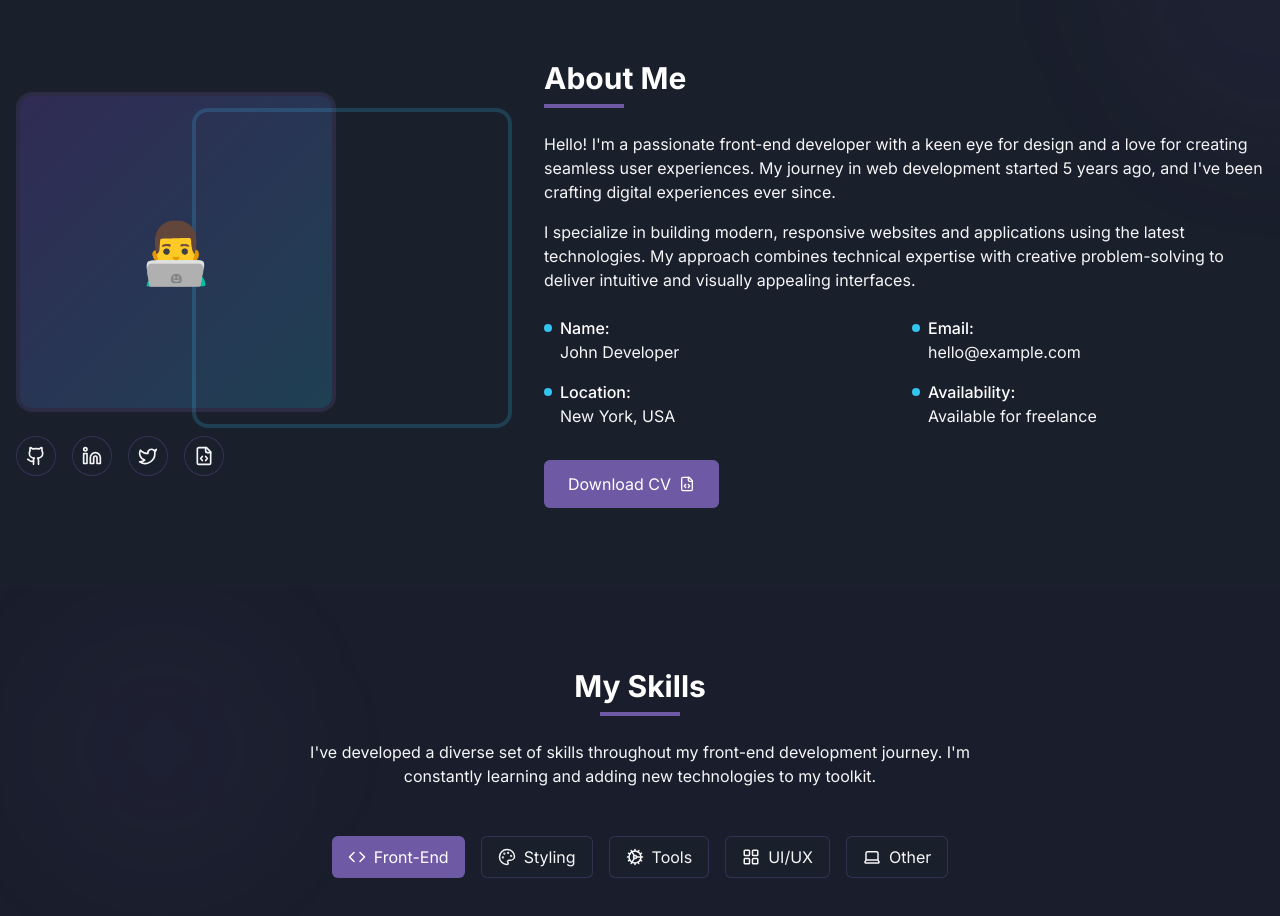
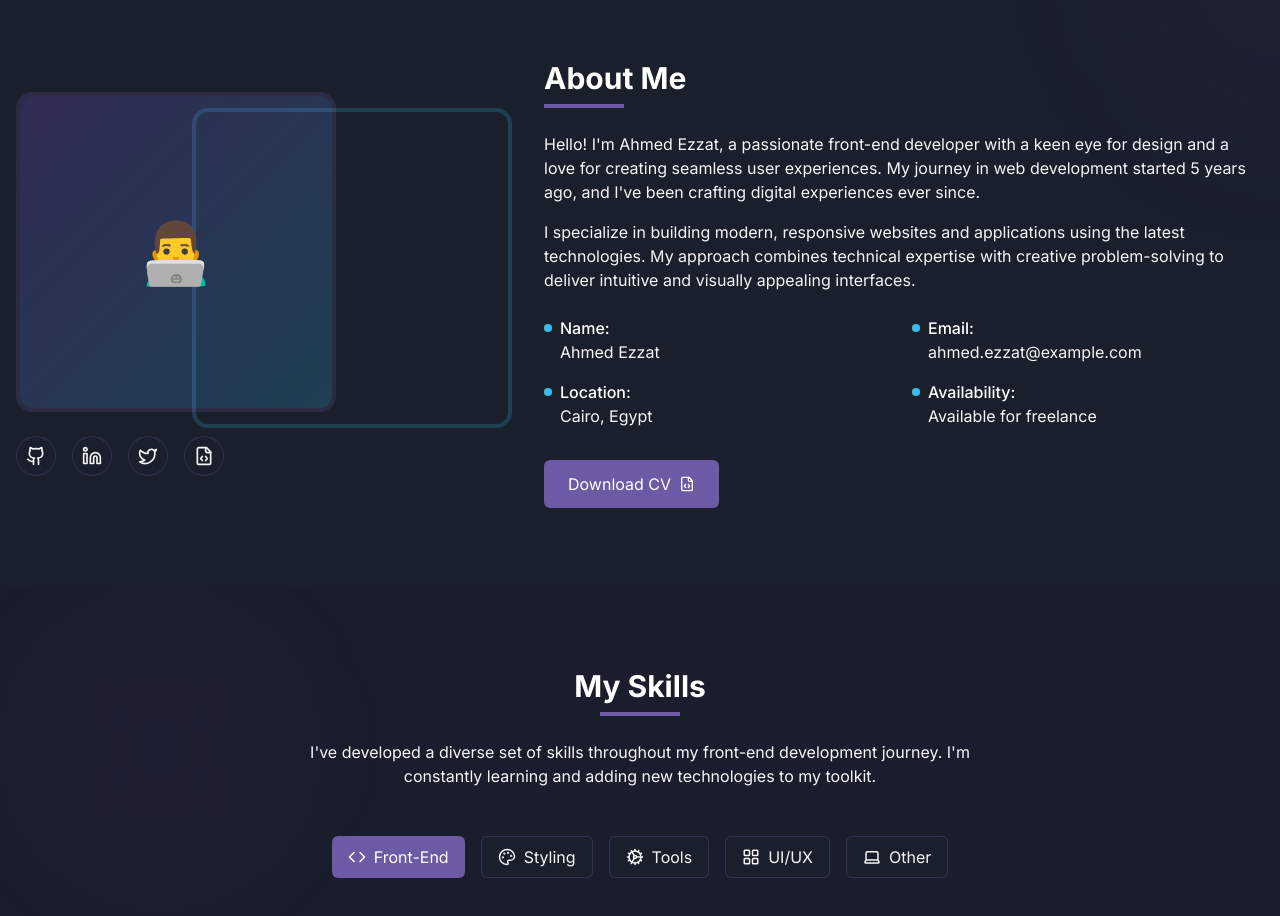
Before and after one commit to AhmedEzzat17/story-of-code, a React (Vite) app: page / in a window 1280 px wide. Shown: the part 820-1736 px from the top of the page. Built offline with nearby package versions, Linux system fonts and the light colour scheme.

Commit message:
Add programmer name
Add programmer name to the AboutSection.

```diff
--- a/src/components/portfolio/AboutSection.tsx
+++ b/src/components/portfolio/AboutSection.tsx
@@ -43,7 +43,7 @@ const AboutSection = () => {
             <div className="w-20 h-1 bg-portfolio-purple mb-6"></div>
 
             <p className="text-portfolio-gray mb-4">
-              Hello! I'm a passionate front-end developer with a keen eye for design and a love for creating seamless user experiences. My journey in web development started 5 years ago, and I've been crafting digital experiences ever since.
+              Hello! I'm Ahmed Ezzat, a passionate front-end developer with a keen eye for design and a love for creating seamless user experiences. My journey in web development started 5 years ago, and I've been crafting digital experiences ever since.
             </p>
 
             <p className="text-portfolio-gray mb-6">
@@ -55,7 +55,7 @@ const AboutSection = () => {
                 <div className="w-2 h-2 rounded-full bg-portfolio-teal mt-2 mr-2"></div>
                 <div>
                   <h3 className="font-medium">Name:</h3>
-                  <p className="text-portfolio-gray">John Developer</p>
+                  <p className="text-portfolio-gray">Ahmed Ezzat</p>
                 </div>
               </div>
 
@@ -63,7 +63,7 @@ const AboutSection = () => {
                 <div className="w-2 h-2 rounded-full bg-portfolio-teal mt-2 mr-2"></div>
                 <div>
                   <h3 className="font-medium">Email:</h3>
-                  <p className="text-portfolio-gray">hello@example.com</p>
+                  <p className="text-portfolio-gray">ahmed.ezzat@example.com</p>
                 </div>
               </div>
 
@@ -71,7 +71,7 @@ const AboutSection = () => {
                 <div className="w-2 h-2 rounded-full bg-portfolio-teal mt-2 mr-2"></div>
                 <div>
                   <h3 className="font-medium">Location:</h3>
-                  <p className="text-portfolio-gray">New York, USA</p>
+                  <p className="text-portfolio-gray">Cairo, Egypt</p>
                 </div>
               </div>
 
```
